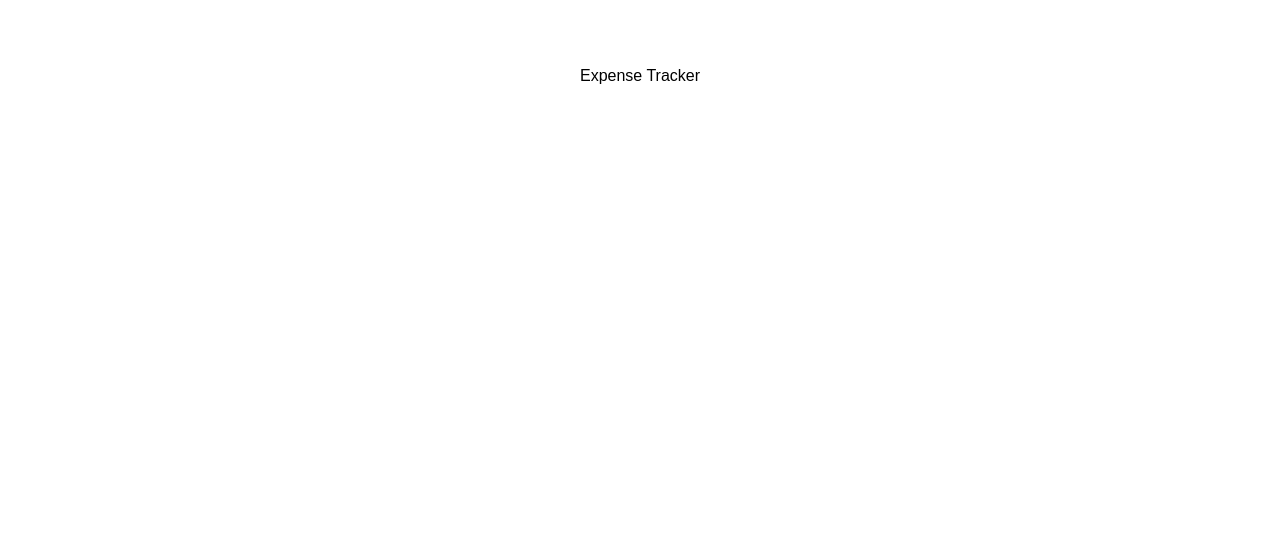
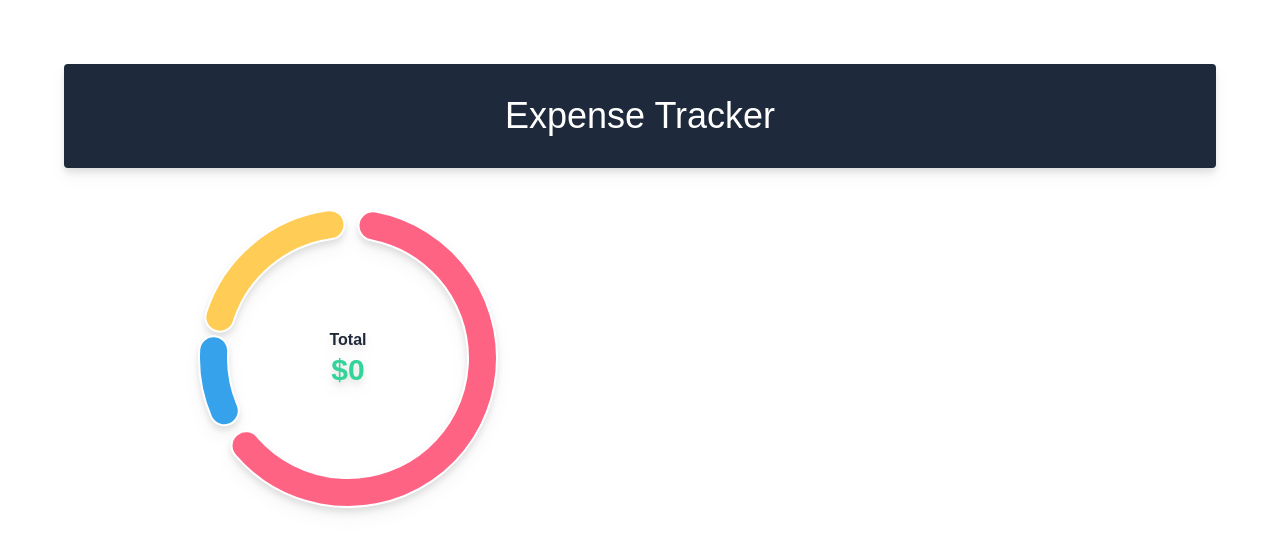
Before and after one commit to chethanBy/expense-tracker, a React (Create React App) app in the folder client/: page / in a window 1280 px wide. Shown: the top 552 px of the page. Built offline with nearby package versions, Linux system fonts and the light colour scheme.

Commit message:
added chart.js react-chartjs-2 and doughnut canvas with custom options

```diff
--- a/client/package.json
+++ b/client/package.json
@@ -6,7 +6,9 @@
     "@testing-library/jest-dom": "^5.16.5",
     "@testing-library/react": "^13.4.0",
     "@testing-library/user-event": "^13.5.0",
+    "chart.js": "^3.7.1",
     "react": "^18.2.0",
+    "react-chartjs-2": "^4.3.1",
     "react-dom": "^18.2.0",
     "react-scripts": "5.0.1",
     "web-vitals": "^2.1.4"
--- a/client/src/App.css
+++ b/client/src/App.css
@@ -14,7 +14,6 @@
 }
 
 .App {
-  text-align: center;
   padding: 4em 0;
 }
 
@@ -25,3 +24,12 @@
 .bg-purple {
   background-color: var(--color-purple);
 }
+
+.chart .title {
+  position: absolute;
+  left: 0;
+  right: 0;
+  top: 40%;
+  margin-left: auto;
+  margin-right: auto;
+}
--- a/client/src/App.js
+++ b/client/src/App.js
@@ -1,7 +1,22 @@
 import "./App.css";
+import Graph from "./components/Graph";
 
 function App() {
-  return <div className="App">Expense Tracker</div>;
+  return (
+    <div className="App mx-auto">
+      <div className="mx-auto max-w-6xl text-center drop-shadow-lg text-gray-800">
+        <h1 className="text-4xl py-8 mb-10 bg-slate-800 text-white rounded">
+          Expense Tracker
+        </h1>
+        {/* grid columns */}
+        <div className="grid md:grid-cols-2 gap-4">
+          {/* chart */}
+          <Graph />
+          {/* form */}
+        </div>
+      </div>
+    </div>
+  );
 }
 
 export default App;
--- /dev/null
+++ b/client/src/components/Graph.js
@@ -0,0 +1,46 @@
+import React from "react";
+import { Doughnut } from "react-chartjs-2";
+import { Chart, ArcElement } from "chart.js";
+
+Chart.register(ArcElement);
+
+// for doughnut
+const config = {
+  data: {
+    datasets: [
+      {
+        data: [300, 50, 100],
+        backgroundColor: [
+          "rgb(255, 99, 132)",
+          "rgb(54, 162, 235)",
+          "rgb(255, 205, 86)",
+        ],
+        hoverOffset: 4,
+        borderRadius: 30,
+        spacing: 10,
+      },
+    ],
+  },
+  options: {
+    cutout: 115,
+  },
+};
+
+const Graph = () => {
+  return (
+    <div className="flex justify-center max-w-xs mx-auto">
+      <div className="item">
+        <div className="chart relative">
+          <Doughnut {...config}></Doughnut>
+          <h3 className="mb-4 font-bold title">
+            Total
+            <span className="block text-3xl text-emerald-400">${0}</span>
+          </h3>
+        </div>
+      </div>
+      <div className="flex flex-col py-10 gap-4">{/* Labels */}</div>
+    </div>
+  );
+};
+
+export default Graph;
```
Also changed, not shown: 1 other file (tests, documents, lock files or other folders).
